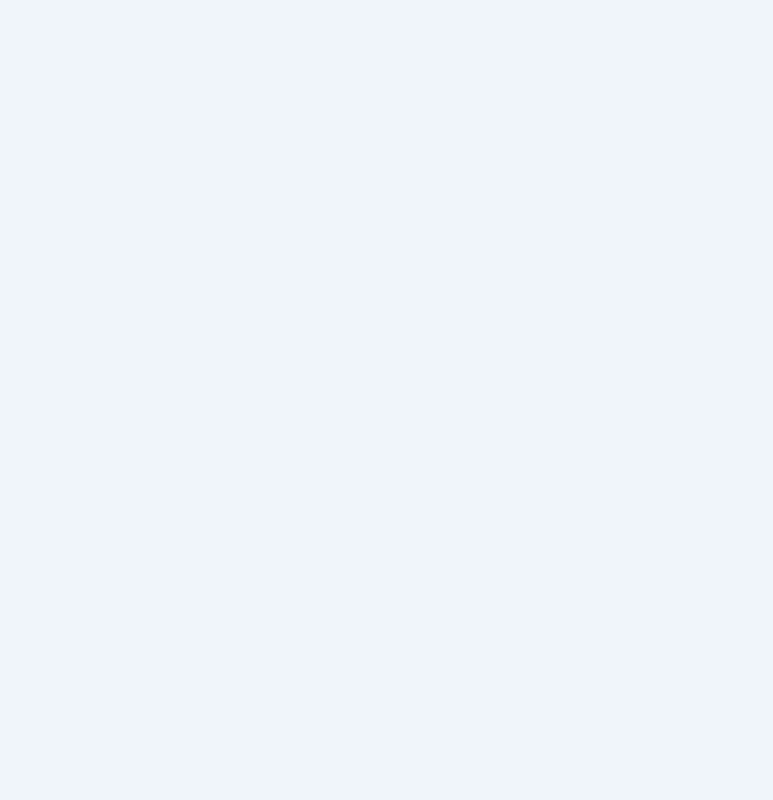
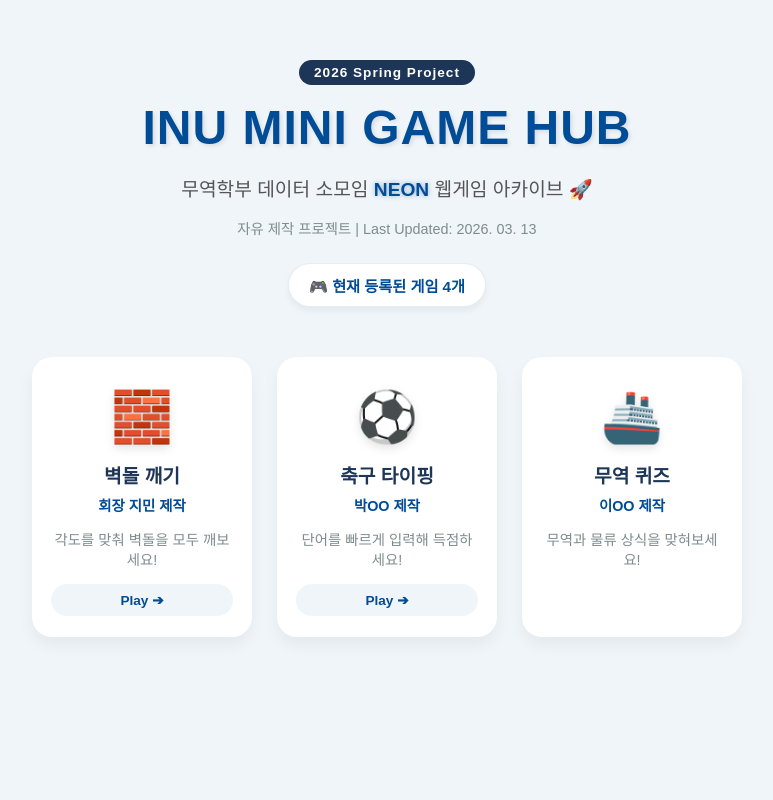
Before and after one commit to Jimin09o7/NEON_mini_game, a plain HTML site: page index.html in a window 1280 px wide. Shown: the whole page, without its empty margins (253-1026 px from the left). Drawn offline with Linux system fonts and the light colour scheme.

Commit message:
index.html

```diff
--- a/index.html
+++ b/index.html
@@ -62,4 +62,58 @@
 
         .game-card .desc {
             color: #7f8c8d; font-size: 0.9rem; margin: 0; line-height: 1.4;
-            display: -webkit-box; -webkit-line-clamp: 2; -webkit-box-orient: vertical; overflow: hidden; height: 2.
+            display: -webkit-box; -webkit-line-clamp: 2; -webkit-box-orient: vertical; overflow: hidden; height: 2.8em;
+        }
+
+        /* 클릭 유도 버튼 */
+        .play-btn {
+            background: #f0f5fa; color: #004c97; padding: 8px 20px;
+            border-radius: 20px; font-size: 0.85rem; font-weight: bold; transition: 0.3s; width: 80%;
+        }
+        .game-card:hover .play-btn { background: #004c97; color: #ffffff; }
+
+        footer { padding: 40px 0; width: 100%; display: flex; justify-content: center; }
+        .inu-logo { width: 160px; opacity: 0.8; transition: opacity 0.3s; }
+        .inu-logo:hover { opacity: 1; }
+    </style>
+</head>
+<body>
+
+    <header>
+        <div class="season-tag">2026 Spring Project</div>
+        <h1>INU MINI GAME HUB</h1>
+        <p class="subtitle">무역학부 데이터 소모임 <span class="club-name">neon</span> 웹게임 아카이브 🚀</p>
+        <div class="meta-info">자유 제작 프로젝트 | Last Updated: 2026. 03. 13</div>
+        <div class="info-badge">🎮 현재 등록된 게임 4개</div>
+    </header>
+
+    <div class="game-container">
+
+        <div class="game-card" onclick="location.href='games/jimin-brick/index.html'">
+            <div class="card-content">
+                <h2>🧱</h2>
+                <h3>벽돌 깨기</h3>
+                <p class="creator">회장 지민 제작</p>
+                <p class="desc">각도를 맞춰 벽돌을 모두 깨보세요!</p>
+            </div>
+            <div class="play-btn">Play ➔</div>
+        </div>
+
+        <div class="game-card" onclick="location.href='games/park-typing/index.html'">
+            <div class="card-content">
+                <h2>⚽</h2>
+                <h3>축구 타이핑</h3>
+                <p class="creator">박OO 제작</p>
+                <p class="desc">단어를 빠르게 입력해 득점하세요!</p>
+            </div>
+            <div class="play-btn">Play ➔</div>
+        </div>
+
+        <div class="game-card" onclick="location.href='games/lee-trade-quiz/index.html'">
+            <div class="card-content">
+                <h2>🚢</h2>
+                <h3>무역 퀴즈</h3>
+                <p class="creator">이OO 제작</p>
+                <p class="desc">무역과 물류 상식을 맞혀보세요!</p>
+            </div>
+            <div class
```
